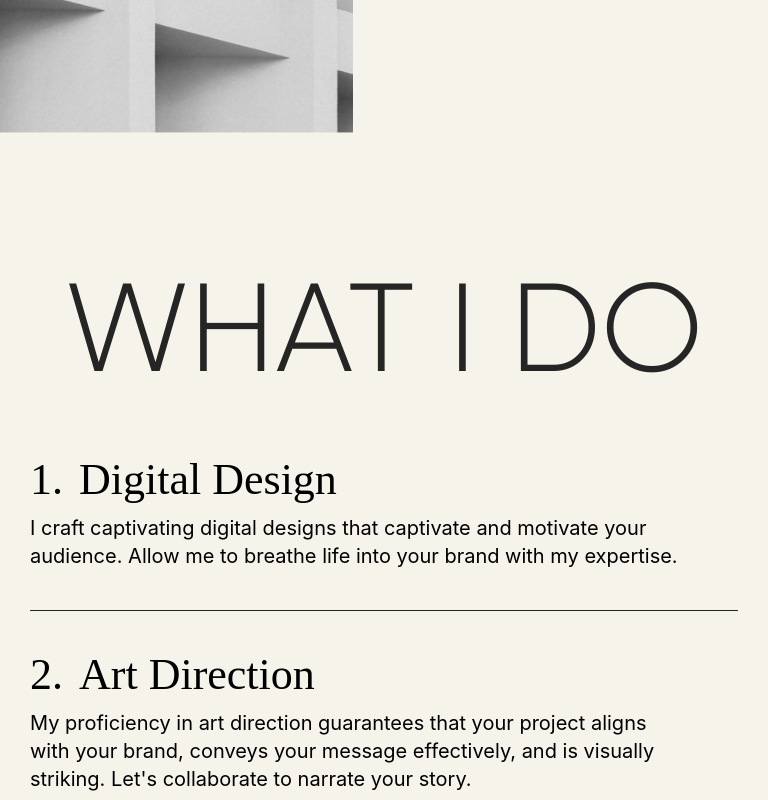
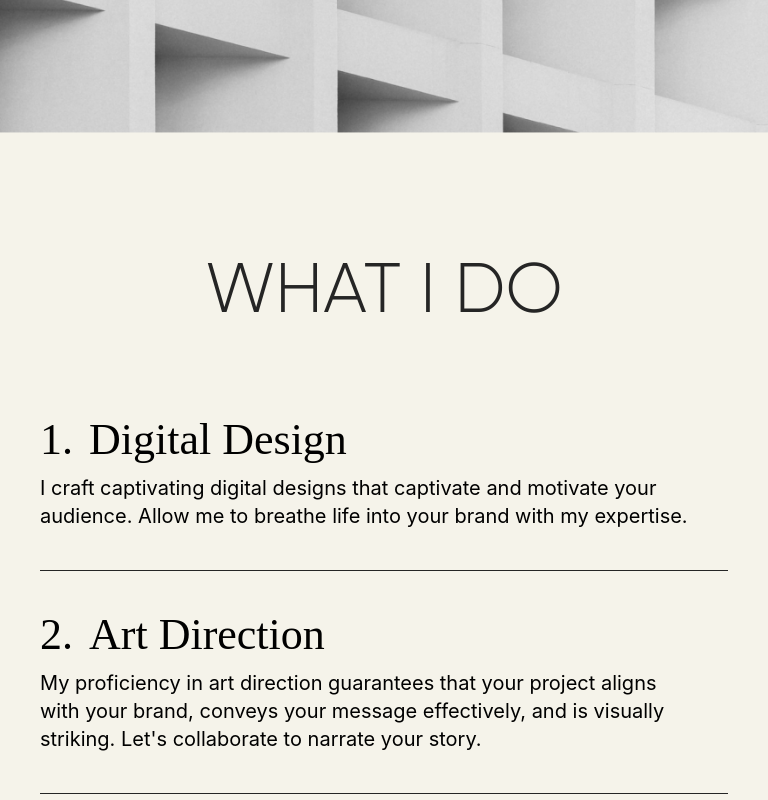
Before and after one commit to stepan-starodubtsev/step-progect2, a website: page src/index.html in a window 768 px wide. Shown: the part 2220-3020 px from the top of the page. Drawn offline with nearby package versions, Linux system fonts and the light colour scheme; files that its build step writes are made by us from their sources.

Commit message:
Add adaptive design in service section for mobile

```diff
--- a/src/scss/main-blocks/service.scss
+++ b/src/scss/main-blocks/service.scss
@@ -2,15 +2,6 @@
 
 .service {
   @include flex(row, wrap, normal, stretch);
-  //width: 100%;
-
-  //@media screen and (max-width:1200px) and (min-width:768px) {
-  //  flex-direction: column;
-  //}
-  //
-  //@media screen and (min-width: 320px) and (max-width: 767px) {
-  //  flex-direction: column;
-  //}
 
   &__image {
     width: 46%;
@@ -19,10 +10,12 @@
 
     @media screen and (max-width: 1200px) and (min-width: 768px) {
       height: 991px;
+      width: 100%;
     }
 
     @media screen and (min-width: 320px) and (max-width: 767px) {
       height: 478px;
+      width: 100%;
     }
   }
 }
@@ -30,15 +23,16 @@
 .article {
   @include flex(column, nowrap, normal, normal);
   padding: 70px 70px 70px 90px;
+
   @media screen and (max-width: 1200px) and (min-width: 768px) {
     width: 100%;
 
-    padding: 40px 30px 40px 30px;
+    padding: 0 40px;
   }
 
   @media screen and (min-width: 320px) and (max-width: 767px) {
 
-    padding: 20px 20px 20px 20px;
+    padding: 0 20px;
   }
 
   &__label {
@@ -52,7 +46,9 @@
     padding-top: 70px;
 
     @media screen and (max-width: 1200px) and (min-width: 768px) {
-      margin: 0 auto;
+      font-size: 70px;
+      text-align: center;
+      margin: 0 40px;
     }
 
     @media screen and (min-width: 320px) and (max-width: 767px) {
```
